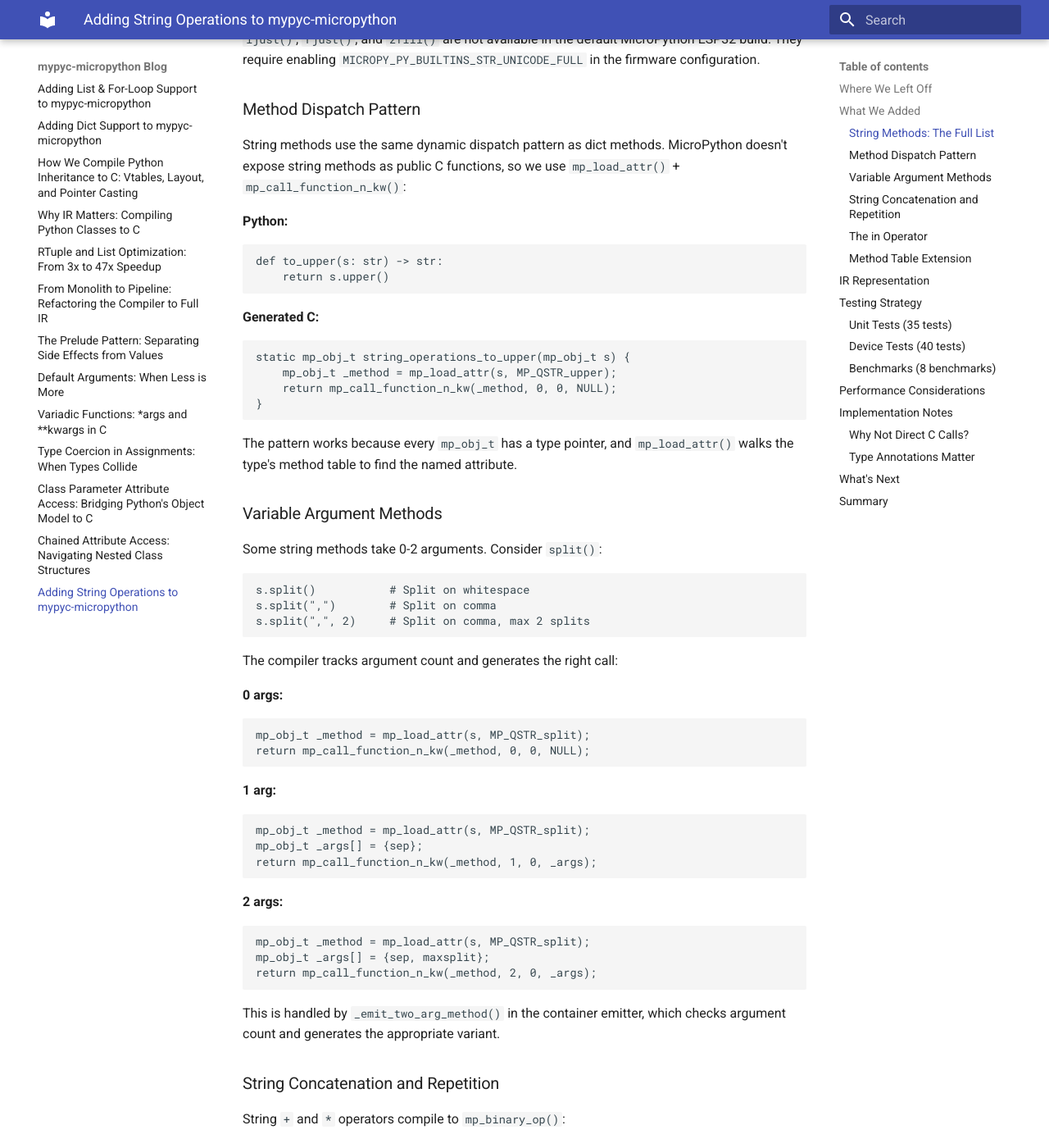
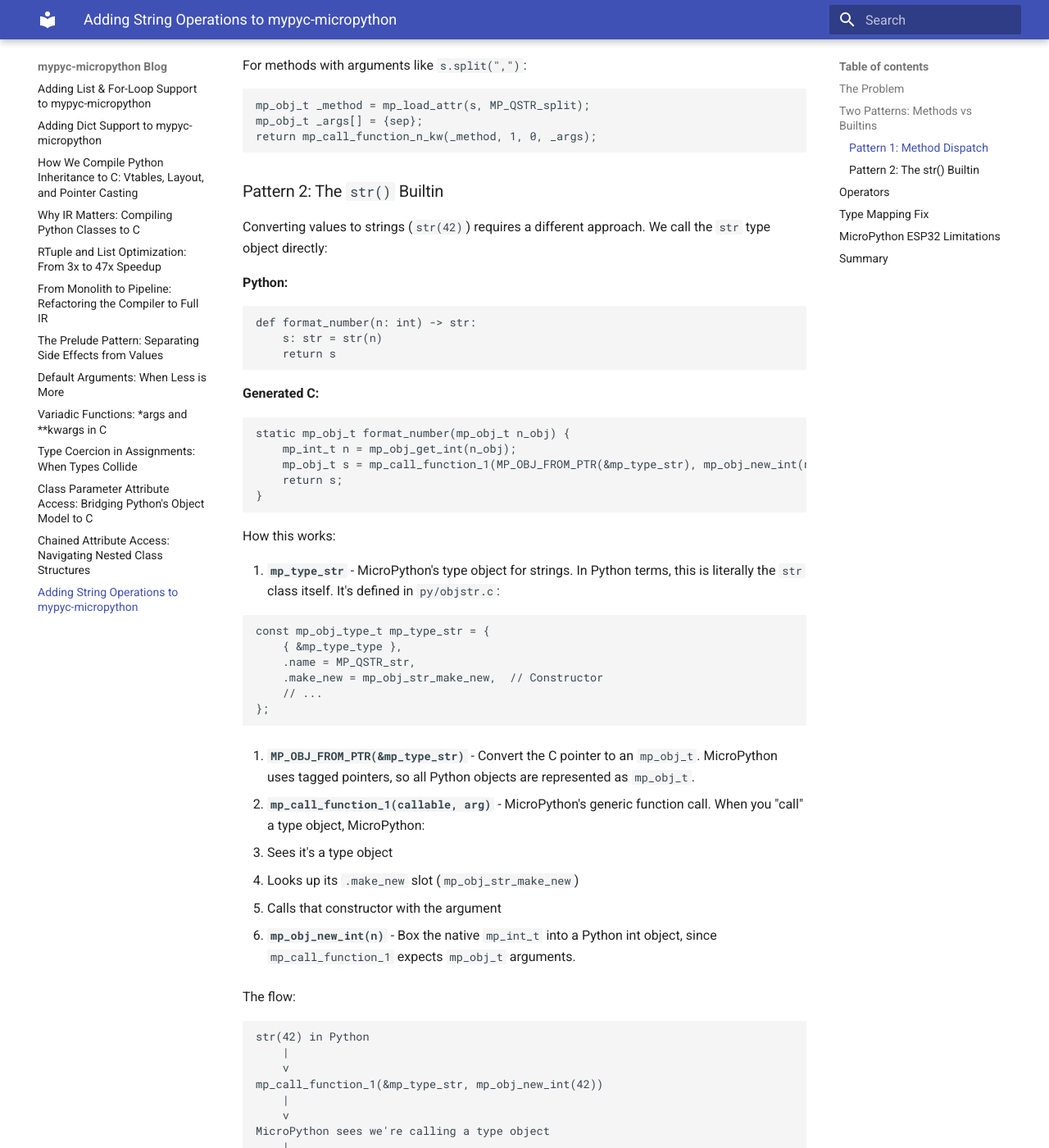
Before and after one commit to anhlt/mypyc-micropython, an MkDocs documentation site: the page built from blogs/13-string-operations.md, in a window 1280 px wide and 1400 px high, scrolled down 1099 px. Shown: the whole window at 82% size. Built offline with MkDocs 1.6.1 and Material for MkDocs 9.7.7, drawn with Linux system fonts in a browser that asks for light colours; some of the changed text lies outside the part shown.

Commit message:
Simplify string operations blog post
Remove method tables and testing sections. Focus on the two key patterns:
1. Method dispatch via mp_load_attr() + mp_call_function_n_kw()
2. str() builtin via mp_call_function_1(&mp_type_str, ...)

Add detailed explanation of how MicroPython executes str(42) internally.

````diff
--- a/blogs/13-string-operations.md
+++ b/blogs/13-string-operations.md
@@ -1,38 +1,23 @@
 # Adding String Operations to mypyc-micropython
 
-*Implementing comprehensive string method support by leveraging MicroPython's dynamic method dispatch pattern.*
+*Implementing string method support by leveraging MicroPython's dynamic method dispatch.*
 
 ---
 
-## Where We Left Off
+## The Problem
 
-After implementing container types (lists, dicts, tuples, sets) and class support, the compiler handled most Python data structures. But string operations beyond basic concatenation were missing. Python code like `s.upper()` or `text.replace("old", "new")` would fail to compile.
+After implementing container types, string operations beyond basic concatenation were missing. Code like `s.upper()` or `text.replace("old", "new")` wouldn't compile.
 
-This blog covers adding full string method support using the same method dispatch pattern established for container operations.
+## Two Patterns: Methods vs Builtins
 
-## What We Added
+String support requires two different patterns:
 
-### String Methods: The Full List
+1. **Method calls** (`s.upper()`, `s.split(",")`) - Dynamic dispatch via `mp_load_attr()`
+2. **The `str()` builtin** (`str(42)`) - Calling the type object directly
 
-We added support for 25+ string methods organized into categories:
+### Pattern 1: Method Dispatch
 
-| Category | Methods |
-|----------|---------|
-| **Case** | `upper()`, `lower()` |
-| **Search** | `find()`, `rfind()`, `count()` |
-| **Check** | `startswith()`, `endswith()`, `isdigit()`, `isalpha()`, `isspace()`, `isupper()`, `islower()` |
-| **Modify** | `replace()`, `strip()`, `lstrip()`, `rstrip()` |
-| **Split/Join** | `split()`, `rsplit()`, `join()`, `partition()`, `rpartition()` |
-| **Padding** | `center()` |
-| **Other** | `encode()` |
-
-Plus the operators: `+` (concat), `*` (repeat), `in` (contains), `[]` (indexing/slicing), `len()`.
-
-**MicroPython ESP32 Limitation**: Some methods like `capitalize()`, `title()`, `swapcase()`, `ljust()`, `rjust()`, and `zfill()` are not available in the default MicroPython ESP32 build. They require enabling `MICROPY_PY_BUILTINS_STR_UNICODE_FULL` in the firmware configuration.
-
-### Method Dispatch Pattern
-
-String methods use the same dynamic dispatch pattern as dict methods. MicroPython doesn't expose string methods as public C functions, so we use `mp_load_attr()` + `mp_call_function_n_kw()`:
+String methods use the same pattern as dict methods. MicroPython doesn't expose string methods as public C functions (they're `static` in `py/objstr.c`), so we use dynamic dispatch:
 
 **Python:**
 ```python
@@ -42,257 +27,139 @@
 
 **Generated C:**
 ```c
-static mp_obj_t string_operations_to_upper(mp_obj_t s) {
+static mp_obj_t to_upper(mp_obj_t s) {
     mp_obj_t _method = mp_load_attr(s, MP_QSTR_upper);
     return mp_call_function_n_kw(_method, 0, 0, NULL);
 }
 ```
 
-The pattern works because every `mp_obj_t` has a type pointer, and `mp_load_attr()` walks the type's method table to find the named attribute.
+How this works in MicroPython:
 
-### Variable Argument Methods
+1. `mp_load_attr(s, MP_QSTR_upper)` - Look up the `upper` attribute on the string object. MicroPython walks the type's method table and returns a bound method object.
 
-Some string methods take 0-2 arguments. Consider `split()`:
+2. `mp_call_function_n_kw(_method, 0, 0, NULL)` - Call the method with 0 positional args, 0 keyword args, and no args array.
 
-```python
-s.split()           # Split on whitespace
-s.split(",")        # Split on comma
-s.split(",", 2)     # Split on comma, max 2 splits
-```
+For methods with arguments like `s.split(",")`:
 
-The compiler tracks argument count and generates the right call:
-
-**0 args:**
-```c
-mp_obj_t _method = mp_load_attr(s, MP_QSTR_split);
-return mp_call_function_n_kw(_method, 0, 0, NULL);
-```
-
-**1 arg:**
 ```c
 mp_obj_t _method = mp_load_attr(s, MP_QSTR_split);
 mp_obj_t _args[] = {sep};
 return mp_call_function_n_kw(_method, 1, 0, _args);
 ```
 
-**2 args:**
-```c
-mp_obj_t _method = mp_load_attr(s, MP_QSTR_split);
-mp_obj_t _args[] = {sep, maxsplit};
-return mp_call_function_n_kw(_method, 2, 0, _args);
+### Pattern 2: The `str()` Builtin
+
+Converting values to strings (`str(42)`) requires a different approach. We call the `str` type object directly:
+
+**Python:**
+```python
+def format_number(n: int) -> str:
+    s: str = str(n)
+    return s
 ```
 
-This is handled by `_emit_two_arg_method()` in the container emitter, which checks argument count and generates the appropriate variant.
-
-### String Concatenation and Repetition
-
-String `+` and `*` operators compile to `mp_binary_op()`:
-
-**Concatenation:**
-```python
-def concat(a: str, b: str) -> str:
-    return a + b
-```
-
+**Generated C:**
 ```c
-return mp_binary_op(MP_BINARY_OP_ADD, a, b);
-```
-
-**Repetition:**
-```python
-def repeat(s: str, n: int) -> str:
-    return s * n
-```
-
-```c
-return mp_binary_op(MP_BINARY_OP_MULTIPLY, s, mp_obj_new_int(n));
-```
-
-MicroPython's `mp_binary_op()` is polymorphic and handles string operands correctly.
-
-### The `in` Operator
-
-String containment checks use `mp_binary_op()` with `MP_BINARY_OP_IN`:
-
-```python
-def has_sub(s: str, sub: str) -> bool:
-    return sub in s
-```
-
-```c
-mp_obj_t _result = mp_binary_op(MP_BINARY_OP_IN, sub, s);
-return _result;
-```
-
-Note the operand order: `sub in s` becomes `mp_binary_op(IN, sub, s)`.
-
-### Method Table Extension
-
-The container emitter's method table maps Python method names to emission handlers:
-
-```python
-_METHOD_TABLE: dict[str, Callable[..., str]] = {
-    # List methods
-    "append": _emit_list_append,
-    "pop": _emit_list_pop,
-
-    # Dict methods
-    "keys": _emit_zero_arg_method,
-    "values": _emit_zero_arg_method,
-
-    # String methods (new)
-    "upper": _emit_zero_arg_method,
-    "lower": _emit_zero_arg_method,
-    "strip": _emit_one_arg_method,
-    "split": _emit_two_arg_method,
-    "replace": _emit_three_arg_method,
-    # ... 20+ more string methods
+static mp_obj_t format_number(mp_obj_t n_obj) {
+    mp_int_t n = mp_obj_get_int(n_obj);
+    mp_obj_t s = mp_call_function_1(MP_OBJ_FROM_PTR(&mp_type_str), mp_obj_new_int(n));
+    return s;
 }
 ```
 
-Most string methods use generic handlers (`_emit_zero_arg_method`, `_emit_one_arg_method`, etc.) because they follow the same dispatch pattern. Only methods with special semantics need custom handlers.
+How this works:
 
-## IR Representation
+1. **`mp_type_str`** - MicroPython's type object for strings. In Python terms, this is literally the `str` class itself. It's defined in `py/objstr.c`:
 
-String method calls generate `MethodCallIR` nodes just like container methods. Here's the IR dump for `s.replace("old", "new")`:
-
-```
-mpy-compile examples/string_operations.py --dump-ir text --ir-function replace_string
+```c
+const mp_obj_type_t mp_type_str = {
+    { &mp_type_type },
+    .name = MP_QSTR_str,
+    .make_new = mp_obj_str_make_new,  // Constructor
+    // ...
+};
 ```
 
+2. **`MP_OBJ_FROM_PTR(&mp_type_str)`** - Convert the C pointer to an `mp_obj_t`. MicroPython uses tagged pointers, so all Python objects are represented as `mp_obj_t`.
+
+3. **`mp_call_function_1(callable, arg)`** - MicroPython's generic function call. When you "call" a type object, MicroPython:
+   - Sees it's a type object
+   - Looks up its `.make_new` slot (`mp_obj_str_make_new`)
+   - Calls that constructor with the argument
+
+4. **`mp_obj_new_int(n)`** - Box the native `mp_int_t` into a Python int object, since `mp_call_function_1` expects `mp_obj_t` arguments.
+
+The flow:
 ```
-def replace_string(s: MP_OBJ_T, old: MP_OBJ_T, new: MP_OBJ_T) -> MP_OBJ_T:
-  c_name: string_operations_replace_string
-  max_temp: 1
-  locals: {s: MP_OBJ_T, old: MP_OBJ_T, new: MP_OBJ_T}
-  body:
-    # prelude:
-      _tmp1 = s.replace(old, new)
-    return _tmp1
+str(42) in Python
+    |
+    v
+mp_call_function_1(&mp_type_str, mp_obj_new_int(42))
+    |
+    v
+MicroPython sees we're calling a type object
+    |
+    v
+Looks up mp_type_str.make_new = mp_obj_str_make_new
+    |
+    v
+mp_obj_str_make_new converts int to string "42"
+    |
+    v
+Returns mp_obj_t pointing to new string
 ```
 
-The IR shows:
-- Function takes three `mp_obj_t` parameters
-- Method call is in the prelude (evaluated before return)
-- Result stored in temp variable
+Why not call `mp_obj_str_make_new` directly? It's declared `static` - not part of MicroPython's public API. Using `mp_call_function_1` is the stable, portable approach.
 
-## Testing Strategy
+## Operators
 
-String operations are tested at three levels:
-
-### Unit Tests (35 tests)
-
-Verify generated C code structure:
+String operators compile to `mp_binary_op()`:
 
 ```python
-def test_string_upper(self):
-    code = '''
-def to_upper(s: str) -> str:
-    return s.upper()
-'''
-    result = self.compile(code)
-    self.assertIn("mp_load_attr", result)
-    self.assertIn("MP_QSTR_upper", result)
+# Concatenation: a + b
+mp_binary_op(MP_BINARY_OP_ADD, a, b)
+
+# Repetition: s * 3
+mp_binary_op(MP_BINARY_OP_MULTIPLY, s, mp_obj_new_int(3))
+
+# Containment: "x" in s
+mp_binary_op(MP_BINARY_OP_IN, substring, s)
 ```
 
-### Device Tests (40 tests)
+MicroPython's `mp_binary_op()` is polymorphic and dispatches to the correct implementation based on operand types.
 
-Test actual execution on ESP32:
+## Type Mapping Fix
 
-```python
-test(
-    "to_upper",
-    "import string_operations as s; print(s.to_upper('hello'))",
-    "HELLO",
-)
+One bug discovered: the compiler was mapping `str` type annotations to `const char*` instead of `mp_obj_t`. This caused variables like `s: str` to be declared incorrectly.
+
+**Before (broken):**
+```c
+const char* s = ...;  // Wrong! Can't call methods on this
 ```
 
-### Benchmarks (8 benchmarks)
-
-Compare native vs interpreter performance:
-
-```python
-(
-    "str.upper() x10000",
-    """
-import string_operations as s
-import time
-text = "hello world"
-start = time.ticks_us()
-for _ in range(10000):
-    s.to_upper(text)
-end = time.ticks_us()
-print(time.ticks_diff(end, start))
-""",
-    # ... Python equivalent
-),
+**After (fixed):**
+```c
+mp_obj_t s = ...;  // Correct - can call s.upper() etc.
 ```
 
-## Performance Considerations
-
-String method calls go through `mp_load_attr()` + `mp_call_function_n_kw()`, which involves:
-
-1. Looking up the method in the type's attribute table
-2. Creating an args array
-3. Invoking the method through the generic call interface
-
-This is the same overhead as calling methods from Python code. The benefit comes from avoiding Python bytecode interpretation for the surrounding code:
-
+The fix was simple: change the type mapping in `ir_builder.py`:
 ```python
-def normalize_text(text: str) -> str:
-    s: str = text.lower()
-    s = s.strip()
-    while "  " in s:
-        s = s.replace("  ", " ")
-    return s
+"str": "mp_obj_t"  # Was "const char*"
 ```
 
-The while loop, assignments, and control flow are native C. Only the method calls go through MicroPython's runtime. For code with many method calls interspersed with computation, this can still provide 2-4x speedup.
+## MicroPython ESP32 Limitations
 
-## Implementation Notes
+Some string methods aren't available in the default MicroPython ESP32 build:
+- `capitalize()`, `title()`, `swapcase()`
+- `ljust()`, `rjust()`, `zfill()`
 
-### Why Not Direct C Calls?
-
-MicroPython's string methods are implemented in `py/objstr.c`, but most are declared `static`. Unlike `mp_obj_list_append()`, there's no public `mp_obj_str_upper()`. So direct calls aren't possible without modifying MicroPython itself.
-
-The method dispatch pattern is future-proof: it works with any MicroPython version that implements the standard Python string interface.
-
-### Type Annotations Matter
-
-For proper code generation, parameters must have type hints:
-
-```python
-def good(s: str) -> str:     # Works - s is mp_obj_t
-    return s.upper()
-
-def bad(s) -> str:           # May fail - s type unknown
-    return s.upper()
-```
-
-The compiler uses type annotations to decide boxing/unboxing. Unannotated parameters default to `mp_obj_t`, which usually works for strings, but explicit annotations ensure correct code generation.
-
-## What's Next
-
-With string operations complete, the compiler covers most common Python patterns:
-
-- Numeric types (int, float, bool)
-- Containers (list, dict, tuple, set)
-- Strings with full method support
-- Classes with inheritance
-- Control flow (if/while/for)
-- Functions with default args and *args/**kwargs
-
-Areas for future work:
-- List comprehensions
-- Generator expressions
-- Exception handling
-- More builtin functions
+These require `MICROPY_PY_BUILTINS_STR_UNICODE_FULL` in the firmware config.
 
 ## Summary
 
-String operations were straightforward to add because the method dispatch infrastructure was already in place from dict support. The key insights:
+String operations use two patterns:
 
-1. **Reuse the pattern**: String methods use the same `mp_load_attr()` + `mp_call_function_n_kw()` dispatch as dict methods
-2. **Generic handlers**: Most methods fit into zero/one/two/three arg patterns
-3. **Operators work**: Concatenation, repetition, and containment use `mp_binary_op()`
-4. **Test at all levels**: Unit tests for code structure, device tests for correctness, benchmarks for performance
+1. **Methods** (`s.upper()`) - `mp_load_attr()` + `mp_call_function_n_kw()` for dynamic dispatch
+2. **`str()` builtin** - `mp_call_function_1(&mp_type_str, arg)` to call the type's constructor
+
+Both patterns delegate to MicroPython's runtime, which is necessary since string internals aren't exposed as public C APIs. The speedup comes from native C control flow around these calls, not from the string operations themselves.
````
